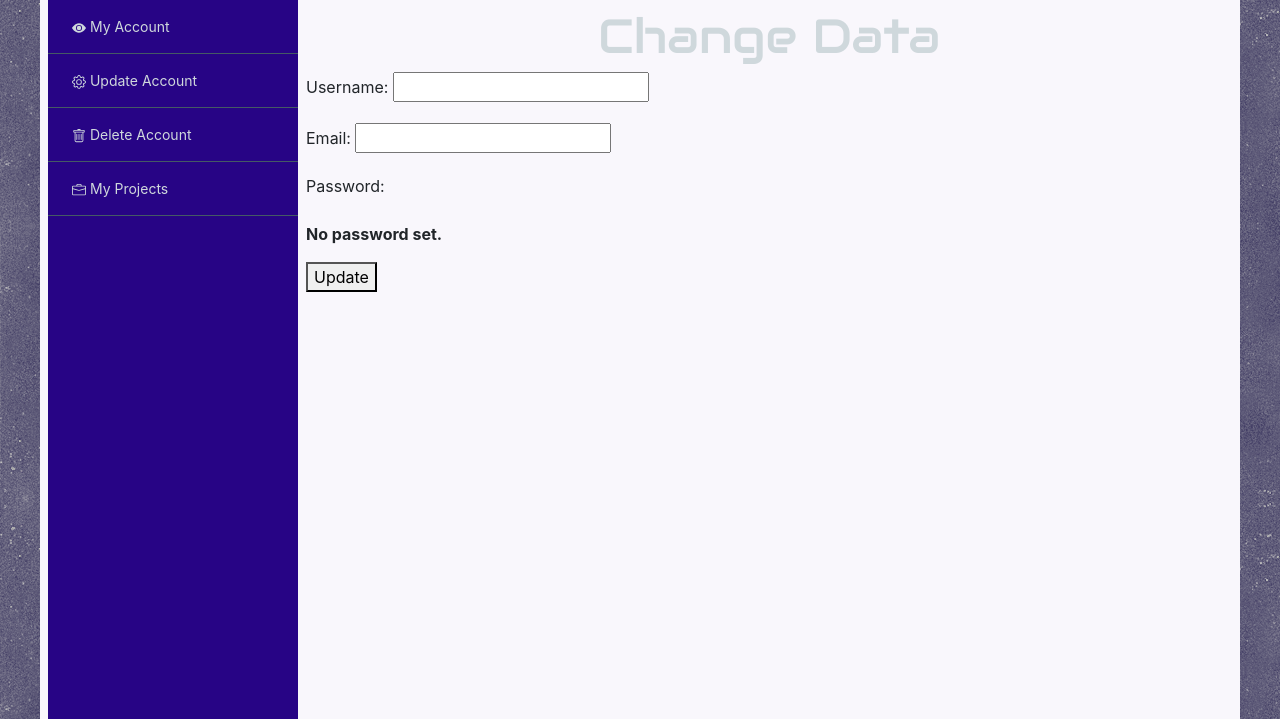
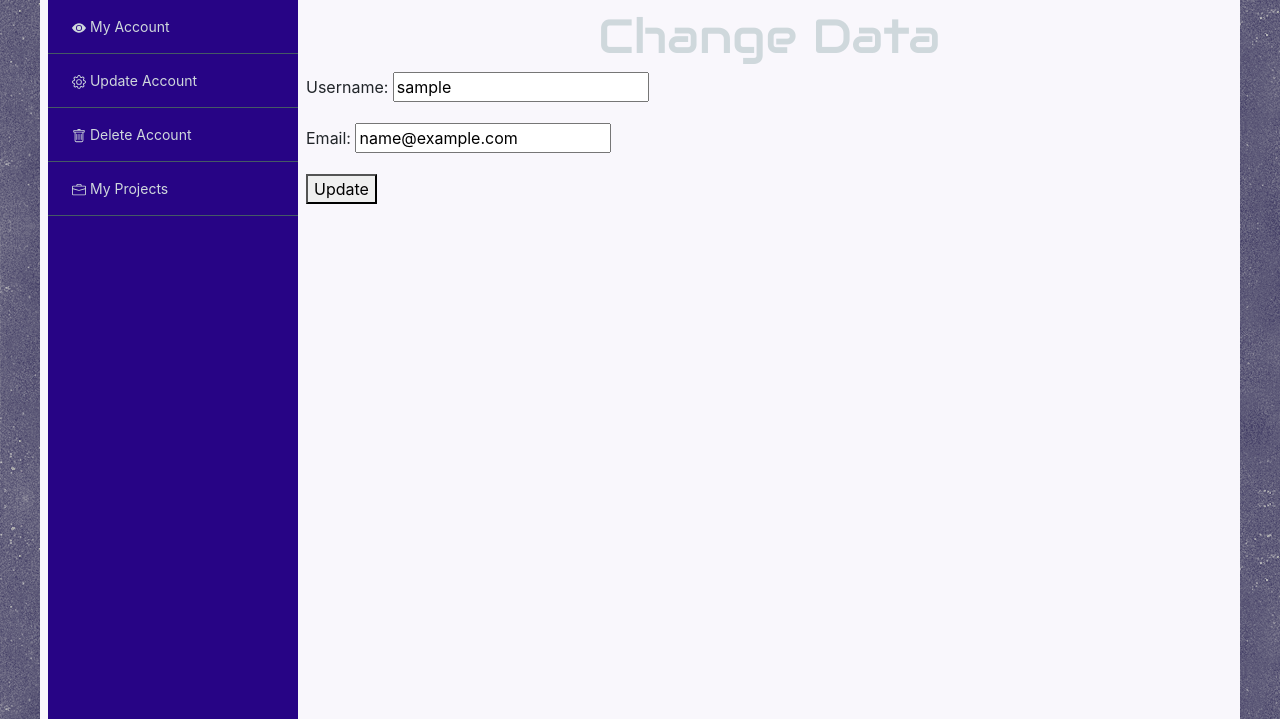
Before and after one commit to mihsim/django_project_management, a Django app: page /account/account/change/ in a window 1280 px wide. Shown: the part 48-767 px from the top of the page. Run offline with Django 3.2, Linux system fonts and the light colour scheme; the visitor is signed in with stand-in values (Sample User, id 1); some libraries are stand-ins or nearby versions.

Commit message:
Closes #65. Custom user model can change username and email.

```diff
--- a/users/forms.py
+++ b/users/forms.py
@@ -1,12 +1,8 @@
 from django import forms
-from django.contrib.auth.forms import UserCreationForm, UserChangeForm, ReadOnlyPasswordHashField
+from django.contrib.auth.forms import UserCreationForm, UserChangeForm, ReadOnlyPasswordHashField, PasswordChangeForm
 from django.contrib.auth import authenticate
 
 from .models import MyUser
-
-
-
-from django.contrib import auth
 
 
 class RegistrationForm(UserCreationForm):
@@ -19,34 +15,26 @@ class RegistrationForm(UserCreationForm):
 
 class UserAuthenticationForm(forms.ModelForm):
     # widget=forms.PasswordInput - changes characters to ---> **************
-    password1 = forms.CharField(label='Password', widget=forms.PasswordInput)
-    password2 = forms.CharField(label='Password confirmation', widget=forms.PasswordInput)
+    password = forms.CharField(label='Password', widget=forms.PasswordInput)
 
     class Meta:
         model = MyUser  # Tells what fields will be available
-        fields = ("email", "password1", )  # Tells which fields will be shown.
+        fields = ("email", "password", )  # Tells which fields will be shown.
 
-    def clean_password2(self):
-        password1 = self.cleaned_data.get("password1")
-        password2 = self.cleaned_data.get("password2")
-        if password1 and password2 and password1 != password2:
-            raise forms.ValidationError("Passwords don't match")
-        return password2
-
-    def save(self, commit=True):
-        user = super().save(commit=False)
-        user.set_password(self.cleaned_data["password1"])
-        if commit:
-            user.save()
-        return user
+    def clean(self):
+        # clean method is available to every form that inherits from django.forms.ModelForm
+        # claen(self) is run before form can do anything
+        # so any logic writen here will be run first.
+        if self.is_valid():  # False id password has a wrong format.
+            email = self.cleaned_data["email"]
+            password = self.cleaned_data["password"]
+            if not authenticate(email=email, password=password):
+                raise forms.ValidationError("Invalid login")
 
 
 class MyUserChangeForm(UserChangeForm):
-    password = ReadOnlyPasswordHashField()
+    password = None
 
     class Meta:
         model = MyUser
-        fields = ("username", "email", "password")
-
-    def clean_password(self):
-        return self.initial["password"]
+        fields = ("username", "email")
--- a/users/templates/users/change.html
+++ b/users/templates/users/change.html
@@ -5,7 +5,7 @@
 {% block body_title %}Change Data{% endblock %}
 
 {% block body_content %}
-    <form action="" method="post">
+    <form action="{% url 'users:change' %}" method="post">
         {% csrf_token %}
         {{ form.as_p }}
         <button type="submit">Update</button>
--- a/users/views.py
+++ b/users/views.py
@@ -1,6 +1,7 @@
 from django.shortcuts import render, redirect
 from django.contrib.auth import authenticate, login, logout
 from django.contrib.auth.decorators import login_required
+from django.contrib.auth.forms import UserChangeForm
 
 from .models import MyUser
 from .forms import RegistrationForm, UserAuthenticationForm, MyUserChangeForm
@@ -65,12 +66,12 @@ def view_myself(request):
 def change(request):
     context = {}
     if request.method == 'POST':
-        form = RegistrationForm(request.POST)
+        form = MyUserChangeForm(request.POST, instance=request.user)
         if form.is_valid():
             form.save()
         return redirect("users:view_myself")
     else:
-        form = MyUserChangeForm()
+        form = MyUserChangeForm(instance=request.user)
         context['form'] = form
         return render(request, 'users/change.html', context)
 
```
